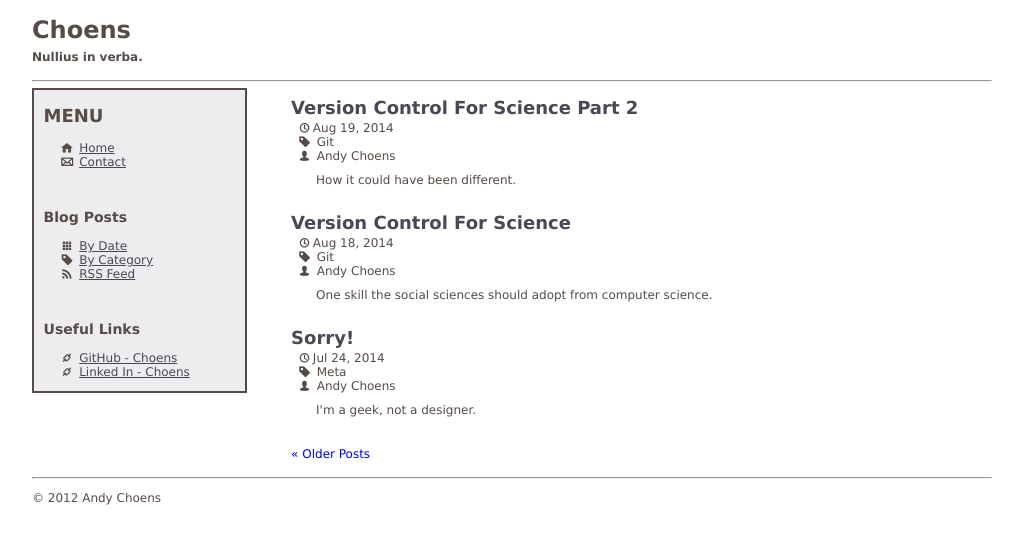
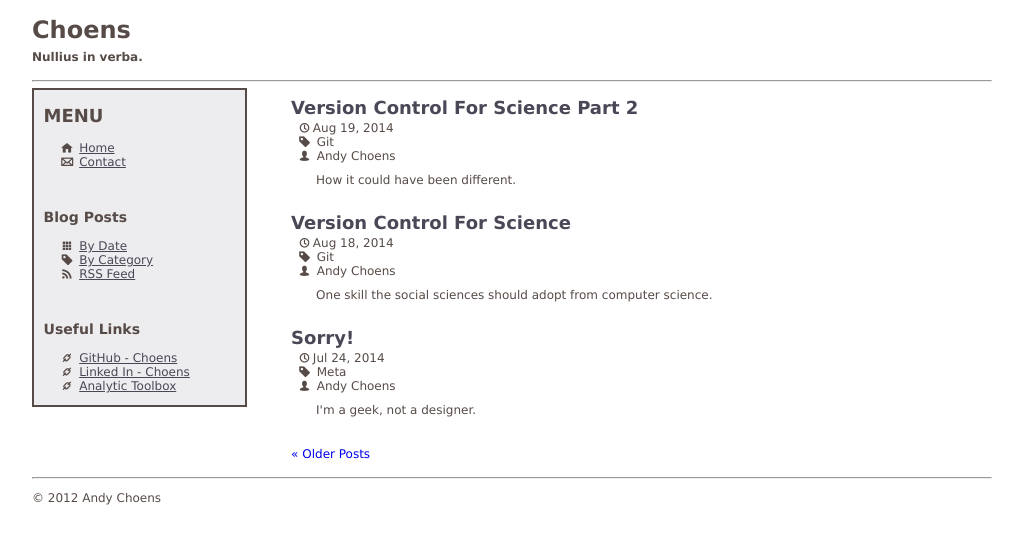
Before and after one commit to Choens/choens.github.io, a Jekyll site: the page built from index.html, in a window 1280 px wide. Shown: the top 544 px of the page, without its empty margins (26-1049 px from the left). Built offline with Jekyll 4.4.1, drawn with Linux system fonts in a browser that asks for light colours; the list of posts is cut into pages by our own code.

Commit message:
Adds the toolbox stuff to the nav menu.

```diff
--- a/_layouts/default.html
+++ b/_layouts/default.html
@@ -43,10 +43,18 @@
       <h3>Useful Links</h3>
 
       <ul>
-        <li><i class="icon-link"></i>   <a href="https://github.com/Choens">GitHub
-            - Choens</a></li>
-        <li><i class="icon-link"></i>   <a href="http://www.linkedin.com/pub/andrew-choens/1b/932/563/">Linked
-            In - Choens</a></li>
+        <li>
+            <i class="icon-link"></i>
+            <a href="https://github.com/Choens">GitHub - Choens</a>
+        </li>
+        <li>
+            <i class="icon-link"></i>
+            <a href="http://www.linkedin.com/pub/andrew-choens/1b/932/563/">Linked In - Choens</a>
+        </li>
+        <li>
+            <i class="icon-link"></i>
+            <a href="analytic-toolbox/index.html">Analytic Toolbox</a>
+        </li>
       </ul>
     </nav>
 
```
